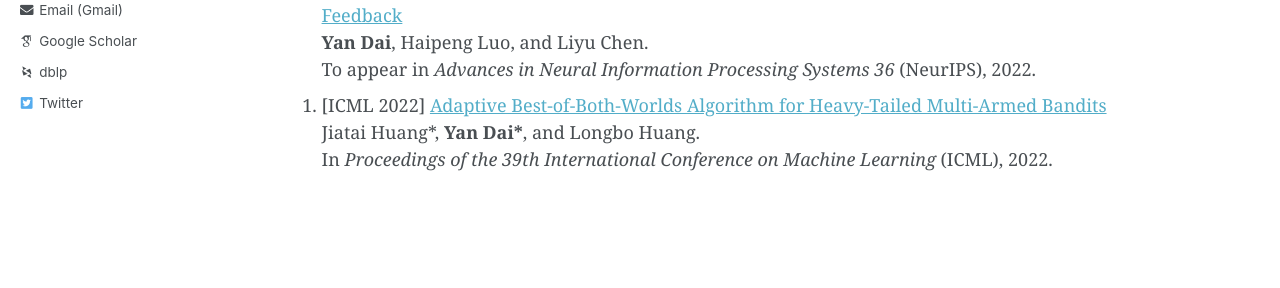
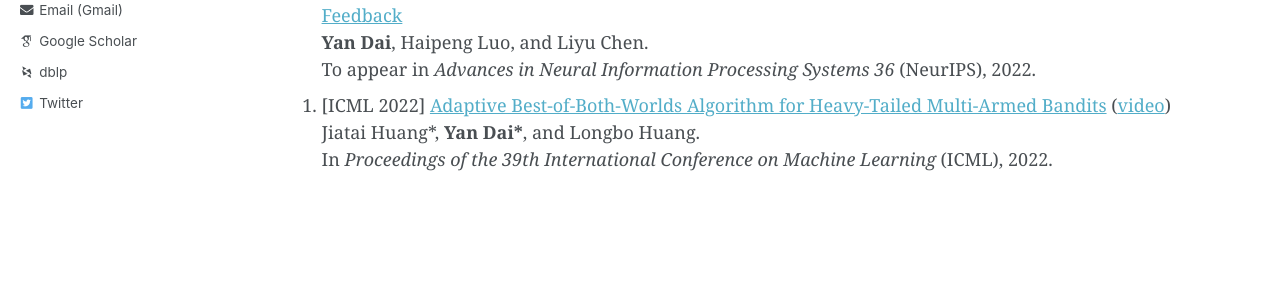
Before and after one commit to yandaichn/yandaichn.github.io, a Jekyll site: the page built from _pages/publications.md, in a window 1280 px wide. Shown: the part 470-758 px from the top of the page. Built offline with Jekyll 4.4.1, drawn with Linux system fonts in a browser that asks for light colours; some web fonts are replaced.

Commit message:
Add video for ICML

```diff
--- a/_pages/publications.md
+++ b/_pages/publications.md
@@ -18,7 +18,7 @@ Check my [Google Scholar profile](https://scholar.google.com/citations?user=gkG4
 1.  \[NeurIPS 2022\] [Follow-the-Perturbed-Leader for Adversarial Markov Decision Processes with Bandit Feedback](https://arxiv.org/abs/2205.13451)
     **Yan Dai**, Haipeng Luo, and Liyu Chen.
     To appear in *Advances in Neural Information Processing Systems 36* (NeurIPS), 2022.
-1.  \[ICML 2022\] [Adaptive Best-of-Both-Worlds Algorithm for Heavy-Tailed Multi-Armed Bandits](https://arxiv.org/abs/2201.11921)
+1.  \[ICML 2022\] [Adaptive Best-of-Both-Worlds Algorithm for Heavy-Tailed Multi-Armed Bandits](https://arxiv.org/abs/2201.11921) ([video](https://slideslive.com/38983650))
     Jiatai Huang\*, **Yan Dai\***, and Longbo Huang.
     In *Proceedings of the 39th International Conference on Machine Learning* (ICML), 2022.
 {: reversed="reversed"}
```
